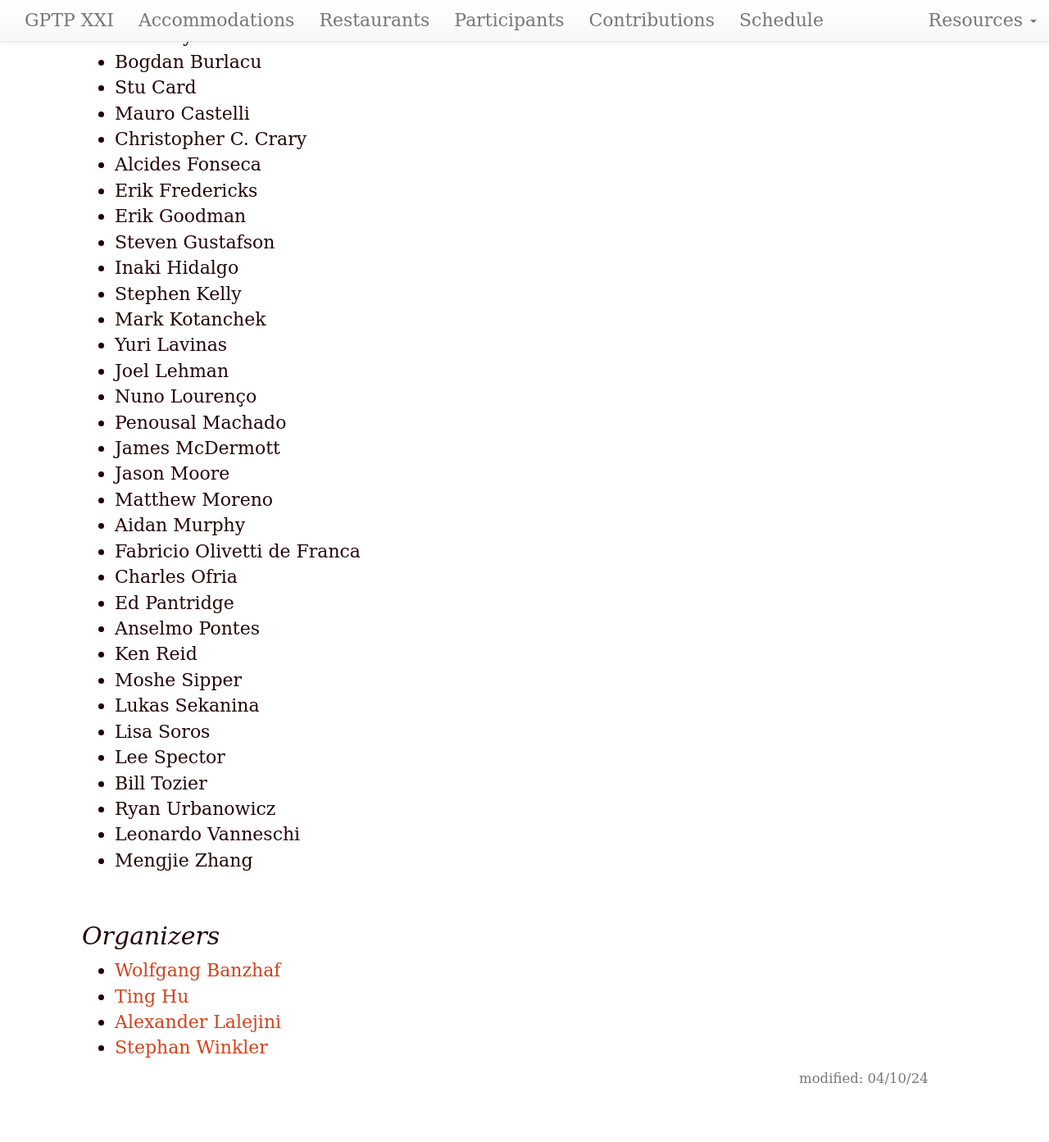
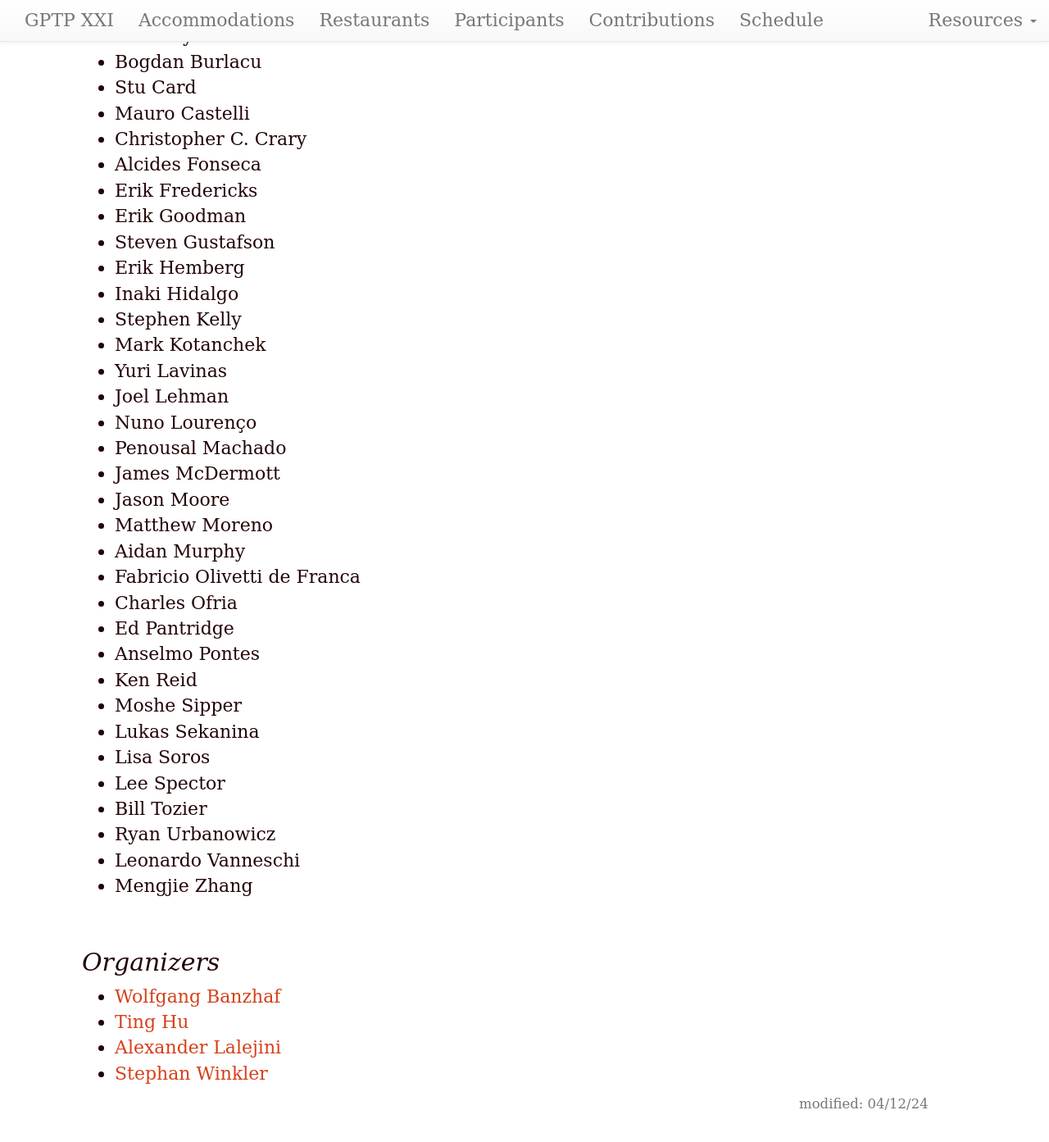
Before and after one commit to GPTP-workshop/gptp-workshop.github.io, a Jekyll site: the page built from attendees.md, in a window 1280 px wide and 1400 px high, scrolled down 575 px. Shown: the top 1393 px of the window at 82% size. Built offline with Jekyll 4.4.1, drawn with Linux system fonts in a browser that asks for light colours; our own code applies the rules of GitHub Pages for plain Markdown files; before the commit the page ends 1944 px from its top, so only the background shows below that.

Commit message:
Update attendees.md

```diff
--- a/attendees.md
+++ b/attendees.md
@@ -1,6 +1,6 @@
 ---
 layout: default
-updated: "April 10, 2024"
+updated: "April 12, 2024"
 roman: "XXI"
 dates: "June 06-08, 2024"
 ---
@@ -25,6 +25,7 @@ dates: "June 06-08, 2024"
 - Erik Fredericks
 - Erik Goodman
 - Steven Gustafson
+- Erik Hemberg
 - Inaki Hidalgo
 - Stephen Kelly
 - Mark Kotanchek
```
